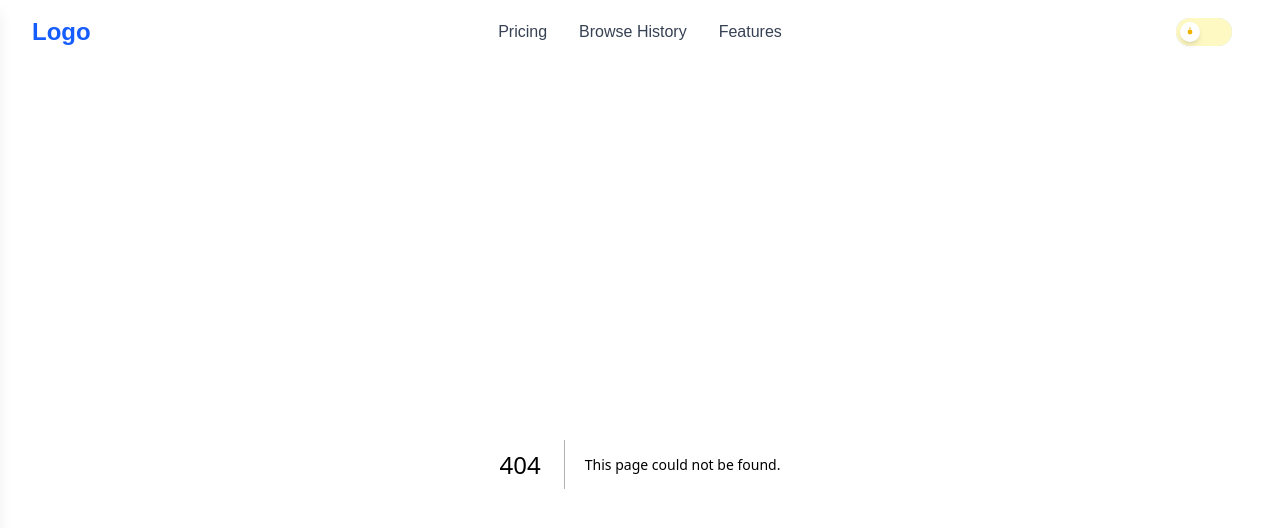
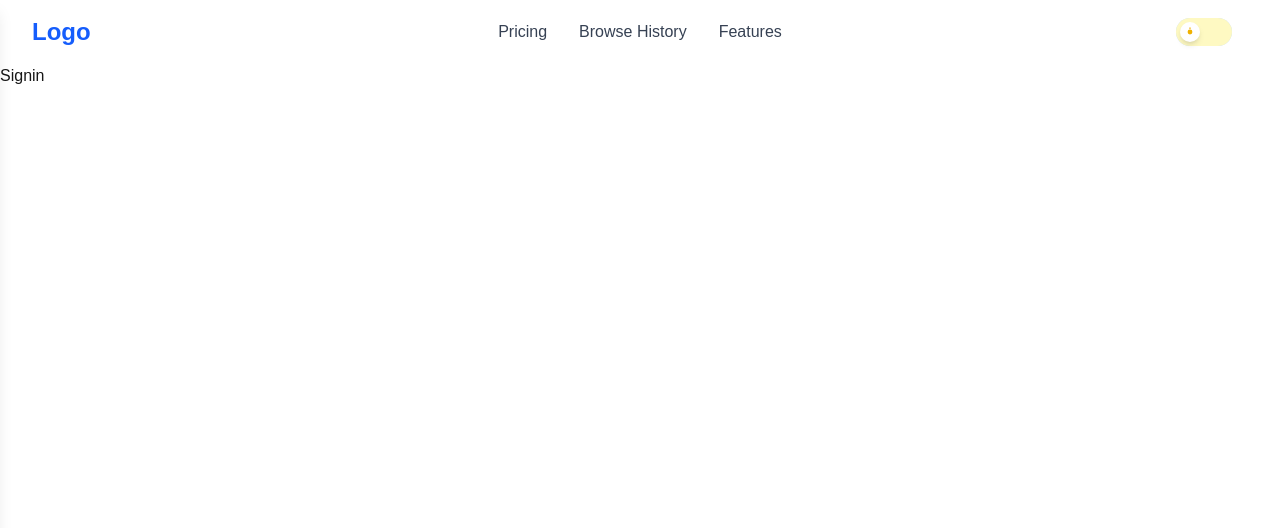
Before and after one commit to Amrit-Raj12/ai-app-generator, a Next.js app: page /login in a window 1280 px wide. Before the commit this address had no page. Shown: the top 528 px of the page. Built offline with nearby package versions, Linux system fonts and the light colour scheme.

Commit message:
added login page

```diff
--- /dev/null
+++ b/src/app/login/page.tsx
@@ -0,0 +1,9 @@
+import React from 'react'
+
+const page = () => {
+    return (
+        <div>Signin</div>
+    )
+}
+
+export default page
```
